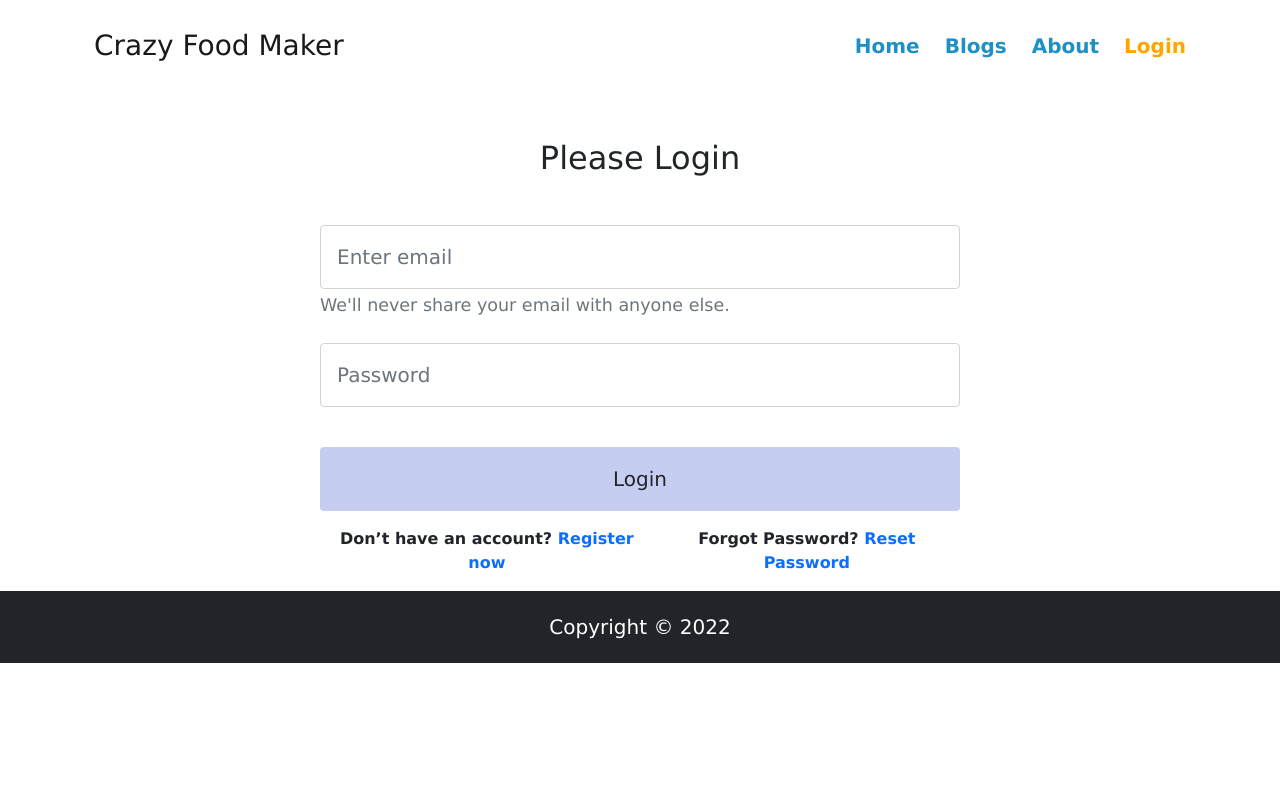
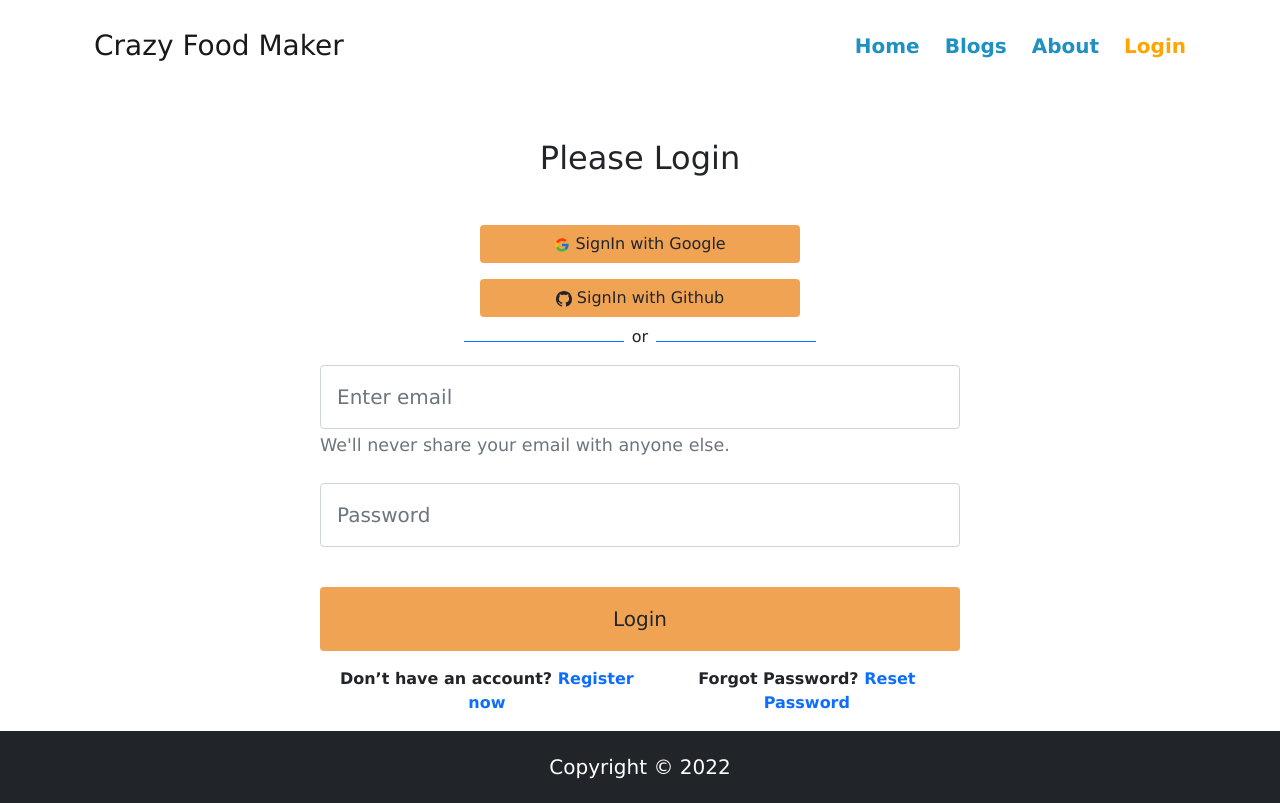
Before and after one commit to Sohailul/crazy-food-maker, a React (Create React App) app: page /login in a window 1280 px wide. Built offline with nearby package versions, Linux system fonts and the light colour scheme; no server answers.

Commit message:
updated google and github authentication

```diff
--- a/src/components/Checkout/Checkout.js
+++ b/src/components/Checkout/Checkout.js
@@ -47,7 +47,7 @@ const Checkout = () => {
                         <input type="text" name="phone" className="form-control p-3 fs-5" placeholder="Phone number" required/>
                     </div>
                     <br/>
-                    <button className='form-submit btn btn-primary w-100 p-2 fs-5 mx-auto d-block' type="submit">Checkout&nbsp;<FaShippingFast/></button>
+                    <button className='form-submit btn w-100 p-2 fs-5 mx-auto d-block' type="submit" style={{backgroundColor: "#f0a453"}}>Checkout&nbsp;<FaShippingFast/></button>
                 </form>
                 <ToastContainer/>
             </div>
--- a/src/components/Login/Login.js
+++ b/src/components/Login/Login.js
@@ -4,6 +4,7 @@ import { Link, useLocation, useNavigate } from 'react-router-dom';
 import { toast, ToastContainer } from 'react-toastify';
 import 'react-toastify/dist/ReactToastify.css';
 import auth from '../../firebase.init';
+import SocialLogin from './SocialLogin';
 
 const Login = () => {
     const emailRef = useRef('');
@@ -45,6 +46,12 @@ const Login = () => {
     return (
         <div className='register w-50 mx-auto mt-5 '>
             <h2 className='text-center mb-5'>Please Login</h2>
+            <SocialLogin></SocialLogin>
+            <div className='d-flex justify-content-center align-items-center'>
+                <div style={{ height: '1px' }} className='bg-primary w-25'></div>
+                <p className='mt-2 px-2'>or</p>
+                <div style={{ height: '1px' }} className='bg-primary w-25'></div>
+            </div>
             <form onSubmit={handleLogin}>
                 <div className="form-group fs-5">
                     <input ref={emailRef} type="email" name='email' className="form-control p-3 fs-5" placeholder="Enter email" />
@@ -62,7 +69,7 @@ const Login = () => {
                     <p className='text-success'></p>
                 }
                 <div className='form-group d-flex justify-content-center'>
-                    <button type="submit" className="btn w-100 p-3 fs-5" style={{ backgroundColor: "#c5cdf1" }}>Login</button>
+                    <button type="submit" className="btn w-100 p-3 fs-5" style={{ backgroundColor: "#f0a453" }}>Login</button>
                 </div>
                 <div className='d-flex justify-content-around align-items-center mt-2'>
                 <p className='fw-bold text-center mt-2'>Don’t have an account? <span><Link to='/register' className='text-decoration-none'>Register now</Link></span></p>
--- /dev/null
+++ b/src/components/Login/SocialLogin.js
@@ -0,0 +1,41 @@
+import React from 'react';
+import { FcGoogle } from 'react-icons/fc';
+import { BsGithub } from 'react-icons/bs';
+import { useSignInWithGithub, useSignInWithGoogle } from 'react-firebase-hooks/auth';
+import auth from '../../firebase.init';
+import { useNavigate } from 'react-router-dom';
+
+const SocialLogin = () => {
+    const navigate = useNavigate();
+    const [signInWithGoogle, user, loading, error] = useSignInWithGoogle(auth);
+    const [signInWithGithub, gitHubUser, gitHubError] = useSignInWithGithub(auth);
+
+    if (user || gitHubUser) {
+        navigate('/');
+    }
+
+    const googleSignIn = () => {
+        signInWithGoogle();
+    }
+
+    const gitHubSignIn = () => {
+        signInWithGithub();
+    }
+    return (
+        <div>
+            <div className='form-group d-flex justify-content-center'>
+                <button
+                    onClick={googleSignIn}
+                    className="btn w-50"
+                    style={{ backgroundColor: "#f0a453" }}><FcGoogle />&nbsp;SignIn with Google</button>
+            </div>
+            <div className='form-group d-flex justify-content-center mt-3'>
+                <button
+                    onClick={gitHubSignIn}
+                    className="btn w-50" style={{ backgroundColor: "#f0a453" }}><BsGithub />&nbsp;SignIn with Github</button>
+            </div>
+        </div>
+    );
+};
+
+export default SocialLogin;
--- a/src/components/Register/Register.js
+++ b/src/components/Register/Register.js
@@ -2,6 +2,7 @@ import React, { useState } from 'react';
 import { Link, useNavigate } from 'react-router-dom';
 import { useCreateUserWithEmailAndPassword, useUpdateProfile } from 'react-firebase-hooks/auth';
 import auth from '../../firebase.init';
+import SocialLogin from '../Login/SocialLogin';
 
 const Register = () => {
     const [agree, setAgree] = useState(false);
@@ -27,7 +28,7 @@ const Register = () => {
 
       }
     return (
-        <div className='register w-50 mx-auto mt-5 '>
+        <div className='register w-50 mx-auto mt-5 mb-5'>
             <h2 className='text-center'>Please Register</h2>
             <form onSubmit={handleRegister}>
                 <div className="form-group fs-5">
@@ -48,14 +49,15 @@ const Register = () => {
                 <br />
                 <div className="form-check">
                     <input onClick={() => setAgree(!agree)} type="checkbox" className="form-check-input" id="exampleCheck1" />
-                    <label className={agree ? 'text-primary' : 'text-danger'} for="exampleCheck1">Accept Terms and Conditions</label>
+                    <label className={agree ? 'text-success' : 'text-danger'} for="exampleCheck1">Accept Terms and Conditions</label>
                 </div>
                 <br />
                 <div className='form-group d-flex justify-content-center'>
-                    <button disabled={!agree} type="submit" className="btn w-100 p-3 fs-5" style={{ backgroundColor: "#c5cdf1" }}>Register</button>
+                    <button disabled={!agree} type="submit" className="btn w-100 p-3 fs-5" style={{ backgroundColor: "#f0a453" }}>Register</button>
                 </div>
                 <p className='fw-bold text-center mt-2'>Already have an account? <span><Link to='/login' className='text-decoration-none'>Login</Link></span></p>
             </form>
+            <SocialLogin></SocialLogin>
         </div>
     );
 };
```
